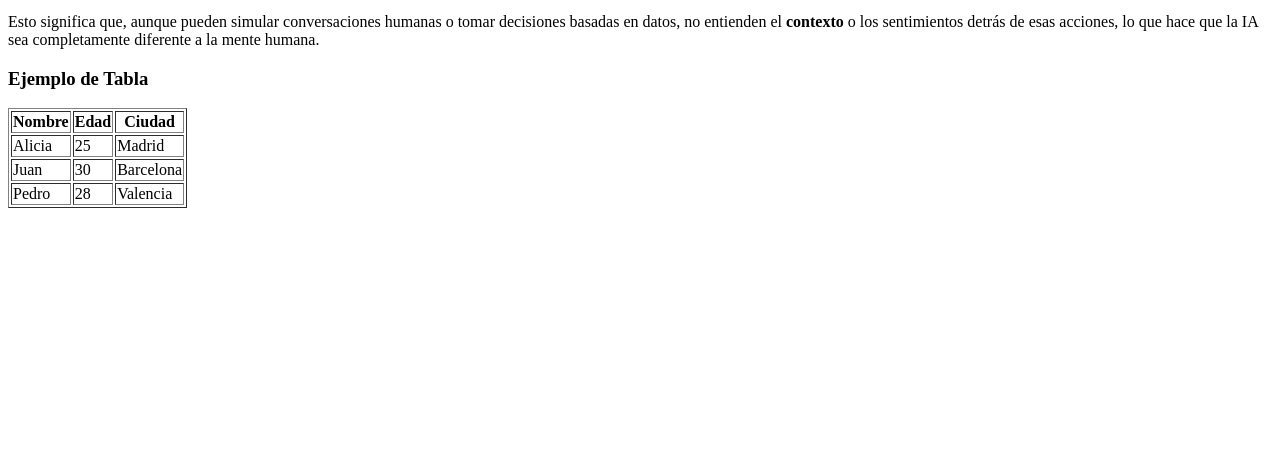
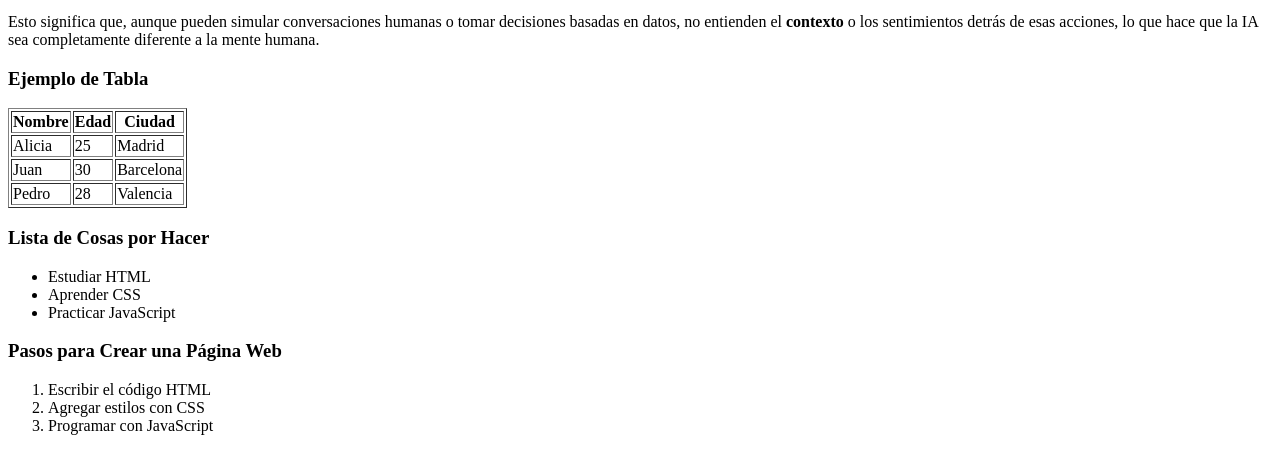
Before and after one commit to Ronalqy/prueba2, a plain HTML site: page PrimerosPasos/index.html in a window 1280 px wide. Shown: the part 166-640 px from the top of the page. Drawn offline with Linux system fonts and the light colour scheme.

Commit message:
I created a new list

```diff
--- a/PrimerosPasos/index.html
+++ b/PrimerosPasos/index.html
@@ -45,6 +45,23 @@
         </table>
     </section>
 
+    <section>
+        <h3>Lista de Cosas por Hacer</h3>
+        <ul>
+            <li>Estudiar HTML</li>
+            <li>Aprender CSS</li>
+            <li>Practicar JavaScript</li>
+        </ul>
+    </section>
+
+    <section>
+        <h3>Pasos para Crear una Página Web</h3>
+        <ol>
+            <li>Escribir el código HTML</li>
+            <li>Agregar estilos con CSS</li>
+            <li>Programar con JavaScript</li>
+        </ol>
+    </section>
 
 </body>
 <foorer></foorer>
```
